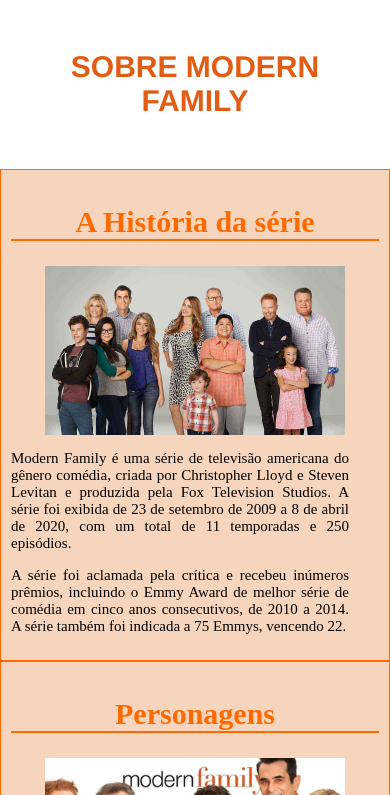
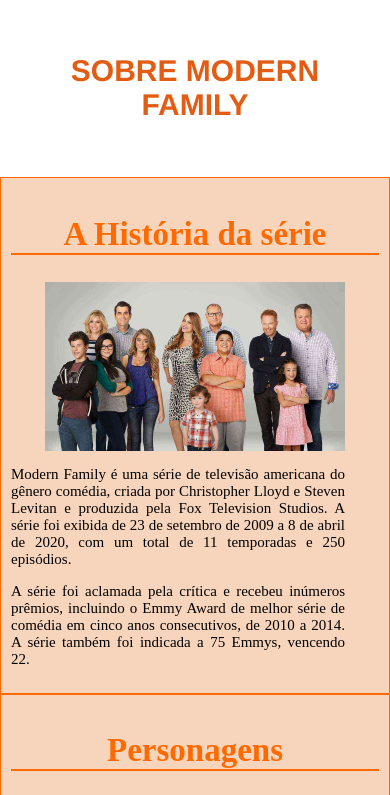
Before and after one commit to caiooww/Desafio-Parada-14-Kick, a plain HTML site: page index.html in a window 390 px wide. Shown: the top 795 px of the page. Drawn offline with Linux system fonts and the light colour scheme.

Commit message:
Update style.css

```diff
--- a/css/style.css
+++ b/css/style.css
@@ -9,15 +9,8 @@
     margin: 0px;
 }
 
-.main{
-    margin: auto;
-    font-size: 17px;
-    width: 90%;
-    text-align: justify;
-}
-
 .header{
-    padding: 30px;
+    padding: 34px;
     text-align: center;
     background-image: url("../img/banner.png");
     background-position: center;
@@ -26,17 +19,26 @@
     color: #e25c13;
 }
 
+.main{
+    margin: auto;
+    font-size: 17px;
+    width: 90%;
+    text-align: justify;
+}
+
+.content{
+    display: flex;
+    background-color: #f7d5bd;
+    opacity: 0.82;
+}
+
 .header h1{
     text-transform: uppercase;
     font-family: Helvetica;
     border-bottom: 1px solid #ffffff;
 }
 
-.content{
-    display: flex;
-    background-color: #f7d5bd;
-    opacity: 0.9;
-}
+
 
 .box{
     padding: 10px;
@@ -49,13 +51,12 @@
 }
 .box img{
     width: 300px;
-
     margin: auto;
     display: block;
 }
 
 .footer{
-    padding: 20px;
+    padding: 24px;
     text-align: center;
     background-color: #ff6a00;
     color: #ffffff;
@@ -82,14 +83,12 @@
         opacity: 1;
     }
     .box p{
-        padding-right: 30px;
+        padding-right: 34px;
     }
-    .box img{
-
 
     }
     .box h2{
         text-align: center;
-        font-size: 30px;
+        font-size: 33px;
     }
 }
```
